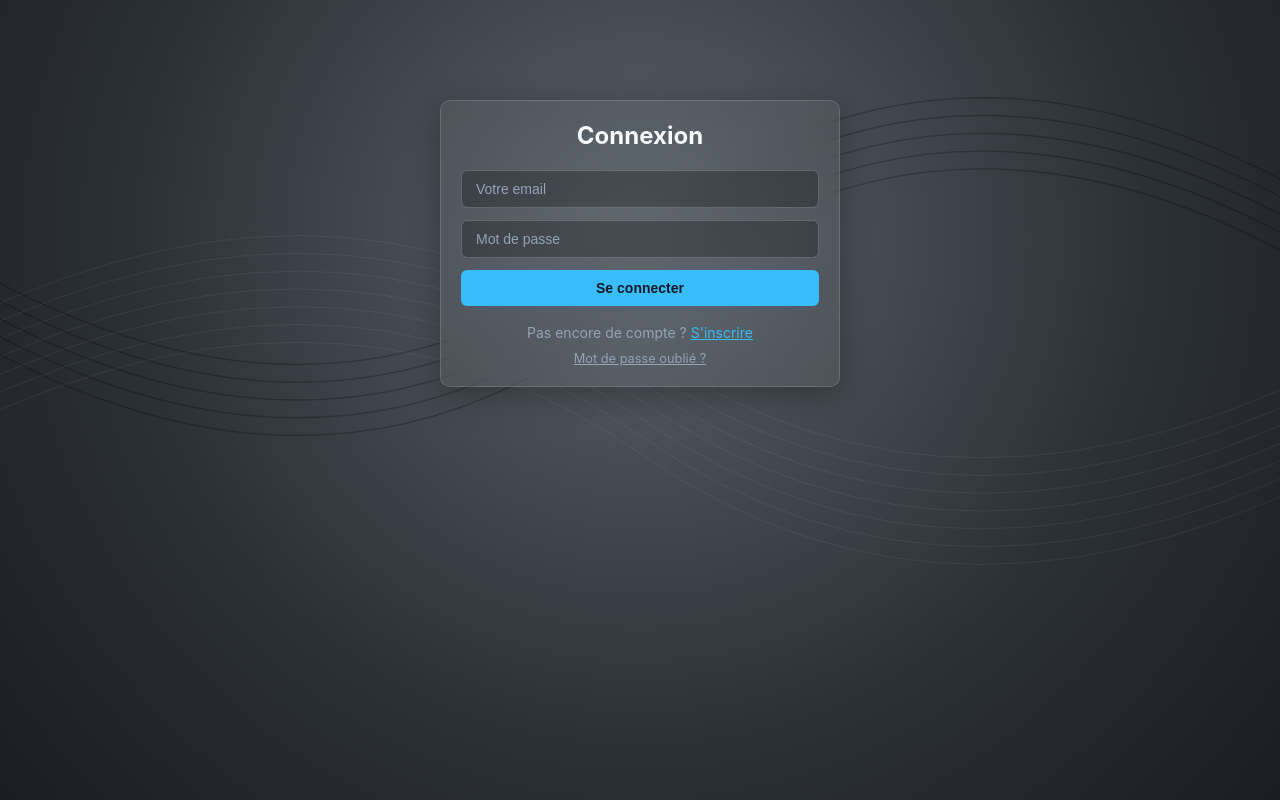
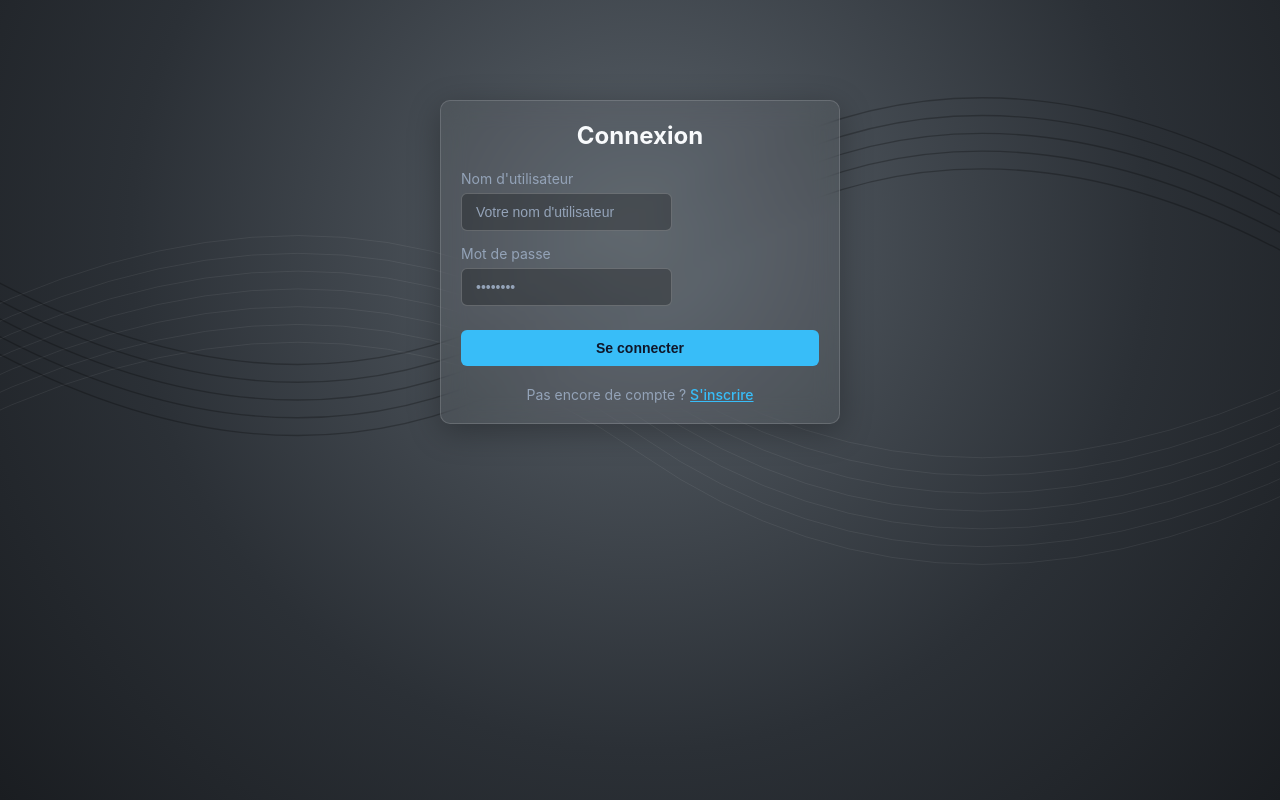
Before and after one commit to DevByNicolas/gestion-stock-react, a React (Vite) app: page / in a window 1280 px wide. Built offline with nearby package versions, Linux system fonts and the light colour scheme; no server answers.

Commit message:
Passage authentification 100% nom d'utilisateur

```diff
--- a/src/Auth.jsx
+++ b/src/Auth.jsx
@@ -4,66 +4,68 @@ import { supabase } from './supabaseClient';
 export default function Auth() {
   const [loading, setLoading] = useState(false);
   const [username, setUsername] = useState('');
-  const [email, setEmail] = useState('');
   const [password, setPassword] = useState('');
 
   const [isSignUp, setIsSignUp] = useState(false);
-  const [isForgotPassword, setIsForgotPassword] = useState(false);
   const [message, setMessage] = useState('');
   const [errorMsg, setErrorMsg] = useState('');
 
-  // Gérer la connexion ou l'inscription
+  // Masquage technique de l'email pour le moteur Supabase
+  const formatInternalEmail = (name) => {
+    const cleanUsername = name.trim().toLowerCase().replace(/\s+/g, '_');
+    return `${cleanUsername}@app.local`;
+  };
+
   const handleAuth = async (e) => {
     e.preventDefault();
     setLoading(true);
     setMessage('');
     setErrorMsg('');
 
+    const cleanUsername = username.trim();
+    const internalEmail = formatInternalEmail(cleanUsername);
+
     if (isSignUp) {
-      // Inscription avec enregistrement du nom d'utilisateur dans les métadonnées
+      // Vérification de l'unicité du nom d'utilisateur
+      const { data: existingUser } = await supabase
+        .from('profiles')
+        .select('username')
+        .ilike('username', cleanUsername)
+        .maybeSingle();
+
+      if (existingUser) {
+        setErrorMsg("Ce nom d'utilisateur est déjà pris. Veuillez en choisir un autre.");
+        setLoading(false);
+        return;
+      }
+
+      // Inscription
       const { error } = await supabase.auth.signUp({
-        email,
-        password,
+        email: internalEmail,
+        password: password,
         options: {
-          data: { username: username }
+          data: { username: cleanUsername }
         }
       });
 
       if (error) {
-        if (error.message.includes('User already registered')) {
-          setErrorMsg('Un compte existe déjà avec cet email.');
+        setErrorMsg("Erreur lors de l'inscription : " + error.message);
       } else {
-          setErrorMsg(error.message);
+        setMessage('Compte créé avec succès ! Connexion en cours...');
       }
+
     } else {
-        setMessage('Inscription réussie ! Un email de confirmation vous a été envoyé.');
-      }
-    } else {
-      // Connexion
-      const { error } = await supabase.auth.signInWithPassword({ email, password });
-      if (error) {
-        setErrorMsg('Email ou mot de passe incorrect.');
-      }
-    }
-    setLoading(false);
-  };
-
-  // Gérer la réinitialisation de mot de passe
-  const handleResetPassword = async (e) => {
-    e.preventDefault();
-    setLoading(true);
-    setMessage('');
-    setErrorMsg('');
-
-    const { error } = await supabase.auth.resetPasswordForEmail(email, {
-      redirectTo: window.location.origin,
+      // Connexion via nom d'utilisateur + mot de passe
+      const { error } = await supabase.auth.signInWithPassword({
+        email: internalEmail,
+        password: password,
       });
 
       if (error) {
-      setErrorMsg(error.message);
-    } else {
-      setMessage('Un email de réinitialisation vous a été envoyé.');
+        setErrorMsg("Nom d'utilisateur ou mot de passe incorrect.");
       }
+    }
+
     setLoading(false);
   };
 
@@ -71,104 +73,61 @@ export default function Auth() {
     <div className="dashboard-container" style={{ maxWidth: '400px', marginTop: '60px' }}>
       <div className="card">
         <h2 style={{ textAlign: 'center', marginBottom: '20px' }}>
-          {isForgotPassword
-            ? 'Réinitialiser le mot de passe'
-            : isSignUp
-            ? 'Créer un compte'
-            : 'Connexion'}
+          {isSignUp ? 'Créer un compte' : 'Connexion'}
         </h2>
 
-        {/* Vue "Mot de passe oublié" */}
-        {isForgotPassword ? (
-          <form onSubmit={handleResetPassword} style={{ display: 'flex', flexDirection: 'column', gap: '12px' }}>
-            <input
-              className="form-input"
-              type="email"
-              placeholder="Votre email"
-              value={email}
-              onChange={(e) => setEmail(e.target.value)}
-              required
-            />
-            <button type="submit" className="btn btn-primary" disabled={loading}>
-              {loading ? 'Envoi...' : 'Envoyer le lien'}
-            </button>
-
-            <p style={{ textAlign: 'center', marginTop: '10px' }}>
-              <span
-                onClick={() => { setIsForgotPassword(false); setErrorMsg(''); setMessage(''); }}
-                style={{ color: '#38bdf8', cursor: 'pointer', fontSize: '0.875rem', textDecoration: 'underline' }}
-              >
-                Retour à la connexion
-              </span>
-            </p>
-          </form>
-        ) : (
-          /* Vue "Connexion / Inscription" */
-          <form onSubmit={handleAuth} style={{ display: 'flex', flexDirection: 'column', gap: '12px' }}>
-            {isSignUp && (
+        <form onSubmit={handleAuth} style={{ display: 'flex', flexDirection: 'column', gap: '14px' }}>
+          <div>
+            <label style={{ fontSize: '0.875rem', color: '#94a3b8', marginBottom: '6px', display: 'block' }}>
+              Nom d'utilisateur
+            </label>
             <input
               className="form-input"
               type="text"
-                placeholder="Nom d'utilisateur"
+              placeholder="Votre nom d'utilisateur"
               value={username}
               onChange={(e) => setUsername(e.target.value)}
               required
             />
-            )}
+          </div>
 
-            <input
-              className="form-input"
-              type="email"
-              placeholder="Votre email"
-              value={email}
-              onChange={(e) => setEmail(e.target.value)}
-              required
-            />
-
+          <div>
+            <label style={{ fontSize: '0.875rem', color: '#94a3b8', marginBottom: '6px', display: 'block' }}>
+              Mot de passe
+            </label>
             <input
               className="form-input"
               type="password"
-              placeholder="Mot de passe"
+              placeholder="••••••••"
               value={password}
               onChange={(e) => setPassword(e.target.value)}
               required
             />
+          </div>
 
-            <button type="submit" className="btn btn-primary" disabled={loading}>
+          <button type="submit" className="btn btn-primary" disabled={loading} style={{ marginTop: '10px' }}>
             {loading ? 'Chargement...' : isSignUp ? "S'inscrire" : 'Se connecter'}
           </button>
         </form>
-        )}
 
-        {/* Messages d'information ou d'erreur */}
-        {message && <p style={{ marginTop: '14px', color: '#38bdf8', fontSize: '0.875rem', textAlign: 'center' }}>{message}</p>}
+        {message && <p style={{ marginTop: '14px', color: '#4ade80', fontSize: '0.875rem', textAlign: 'center' }}>{message}</p>}
         {errorMsg && <p style={{ marginTop: '14px', color: '#f87171', fontSize: '0.875rem', textAlign: 'center' }}>{errorMsg}</p>}
 
-        {/* Navigation du bas */}
-        {!isForgotPassword && (
-          <div style={{ marginTop: '18px', textAlign: 'center', fontSize: '0.875rem', color: '#94a3b8', display: 'flex', flexDirection: 'column', gap: '8px' }}>
+        <div style={{ marginTop: '20px', textAlign: 'center', fontSize: '0.875rem', color: '#94a3b8' }}>
           <p>
             {isSignUp ? 'Déjà un compte ?' : "Pas encore de compte ?"} {' '}
             <span
-                onClick={() => { setIsSignUp(!isSignUp); setErrorMsg(''); setMessage(''); }}
-                style={{ color: '#38bdf8', cursor: 'pointer', textDecoration: 'underline' }}
+              onClick={() => {
+                setIsSignUp(!isSignUp);
+                setErrorMsg('');
+                setMessage('');
+              }}
+              style={{ color: '#38bdf8', cursor: 'pointer', textDecoration: 'underline', fontWeight: '500' }}
             >
               {isSignUp ? 'Se connecter' : "S'inscrire"}
             </span>
           </p>
-
-            {!isSignUp && (
-              <p>
-                <span
-                  onClick={() => { setIsForgotPassword(true); setErrorMsg(''); setMessage(''); }}
-                  style={{ color: '#94a3b8', cursor: 'pointer', fontSize: '0.8rem', textDecoration: 'underline' }}
-                >
-                  Mot de passe oublié ?
-                </span>
-              </p>
-            )}
         </div>
-        )}
       </div>
     </div>
   );
```
Lines whose indentation alone changed are shown as unchanged.
